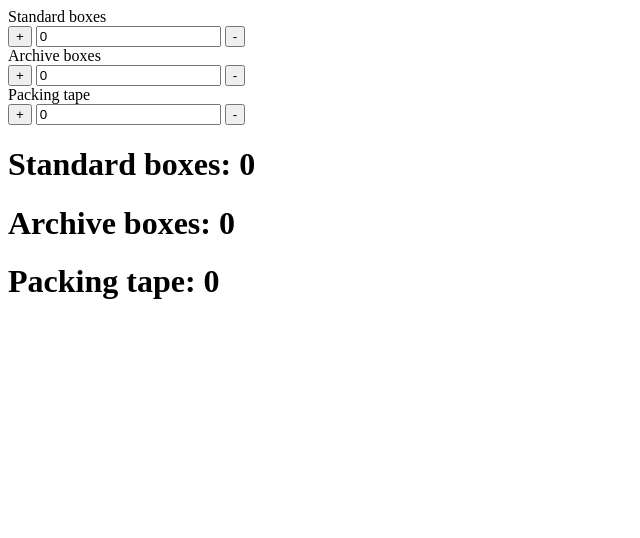
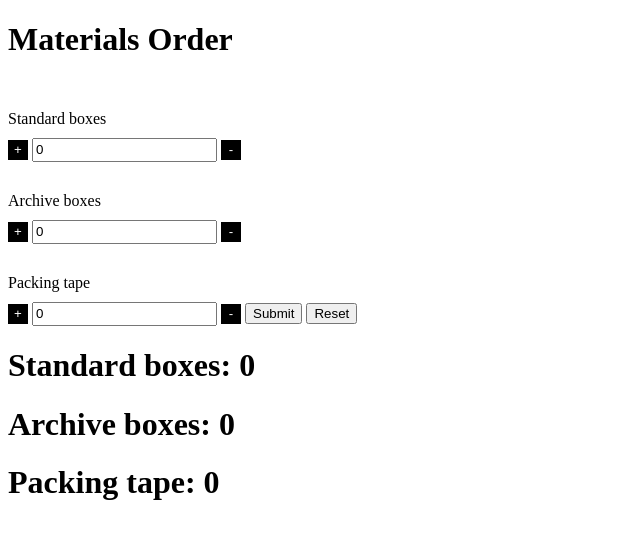
Before and after one commit to janemaguire/form, a plain HTML site: page angularform/index.html in a window 1280 px wide. Shown: the whole page, without its empty margins (0-640 px from the left). Drawn offline with nearby package versions, Linux system fonts and the light colour scheme.

Commit message:
Styling buttons

```diff
--- a/angularform/css/style.css
+++ b/angularform/css/style.css
@@ -1,3 +1,16 @@
 label {
   display: block;
+  padding: 30px 0 10px 0;
 }
+
+input {
+  height: 18px;
+}
+
+.button {
+  width: 20px;
+  height: 20px;
+  background-color: black;
+  color: white;
+  border: none;
+}
--- a/angularform/index.html
+++ b/angularform/index.html
@@ -6,21 +6,27 @@
     <link rel="stylesheet" href="/css/style.css">
   </head>
   <body>
+    <h1>Materials Order</h1>
     <div>
+      <form>
         <label>Standard boxes</label>
-      <button type="button" name="button" ng-click="standardBox = standardBox + 1" min="0" max="99" required>+</button>
+        <button class="button" type="button" name="button" ng-click="standardBox = standardBox + 1">+</button>
         <input type="number" ng-model="standardBox">
-      <button type="button" name="button" max="100" ng-click="standardBox = standardBox - 1" ng-init="standardBox=0">-</button>
+        <button class="button" type="button" name="button" max="100" ng-click="standardBox = standardBox - 1" ng-init="standardBox=0">-</button>
 
         <label>Archive boxes</label>
-      <button type="button" name="button" ng-click="archiveBox = archiveBox + 1" ng-init="archiveBox=0">+</button>
+        <button class="button" type="button" name="button" ng-click="archiveBox = archiveBox + 1" ng-init="archiveBox=0">+</button>
         <input type="number" ng-model="archiveBox">
-      <button type="button" name="button" ng-click="archiveBox = archiveBox - 1" ng-init="archiveBox=0">-</button>
+        <button class="button" type="button" name="button" ng-click="archiveBox = archiveBox - 1" ng-init="archiveBox=0">-</button>
 
         <label>Packing tape</label>
-      <button type="button" name="button" ng-click="packingTape = packingTape + 1" ng-init="packingTape=0">+</button>
+        <button class="button" type="button" name="button" ng-click="packingTape = packingTape + 1" ng-init="packingTape=0">+</button>
         <input type="number" ng-model="packingTape">
-      <button type="button" name="button" ng-click="packingTape = packingTape - 1" ng-init="packingTape=0">-</button>
+        <button class="button" type="button" name="button" ng-click="packingTape = packingTape - 1" ng-init="packingTape=0">-</button>
+
+        <button type="submit" name="submit">Submit</button>
+        <button type="button" name="button">Reset</button>
+      </form>
 
         <h1>Standard boxes: {{standardBox}}</h1>
         <h1>Archive boxes: {{archiveBox}}</h1>
--- a/angularform/js/app.js
+++ b/angularform/js/app.js
@@ -1 +1,4 @@
 angular.module('AngularForm', []);
+     .controller('FormController', FormController);
+ function FormController() {
+}
```
Also changed, not shown: angularform/js/formController.js (added). Lines whose indentation alone changed are shown as unchanged.
